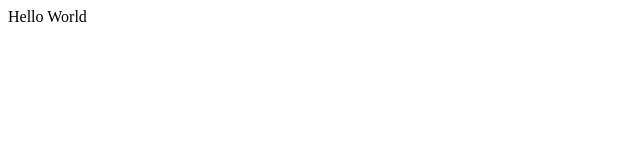
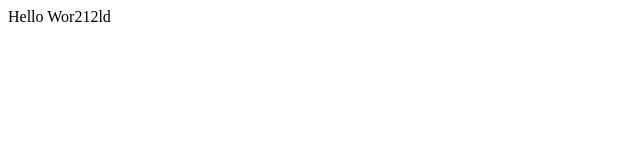
Before and after one commit to mannequinboys/Convenience-Store, a plain HTML site: page index.html in a window 1280 px wide. Shown: the full height of the page, 0-640 px from the left. Drawn offline with Linux system fonts and the light colour scheme.

Commit message:
Update index.html

```diff
--- a/index.html
+++ b/index.html
@@ -6,7 +6,7 @@
 </head>
 
 <body>
-Hello World
+Hello Wor212ld
 </body>
 
 </html>
```
